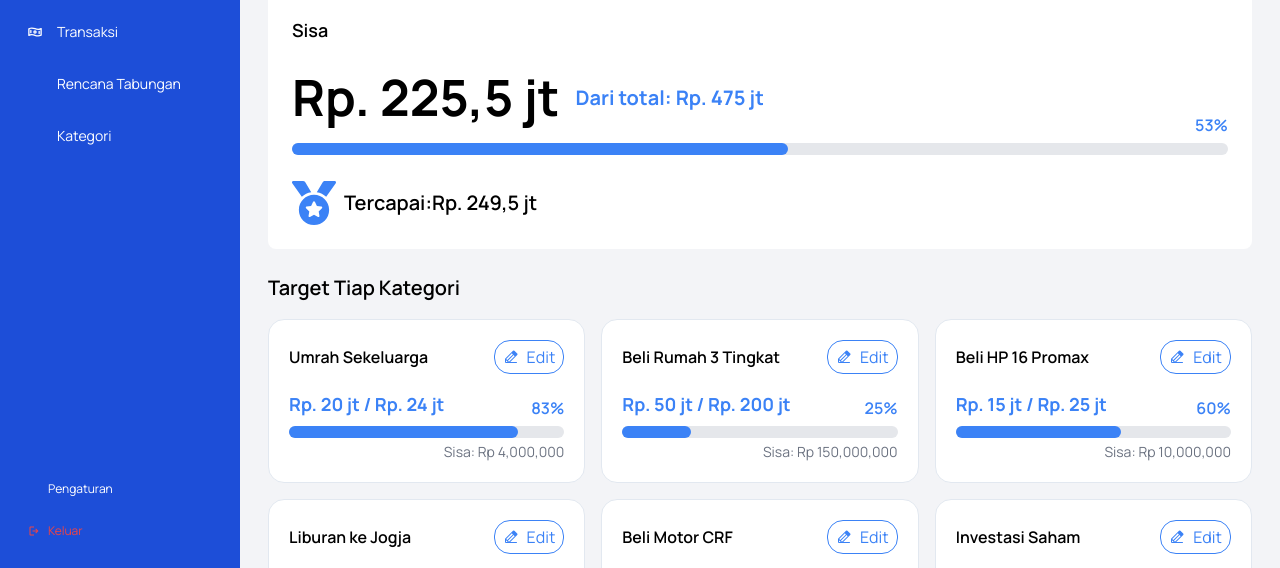
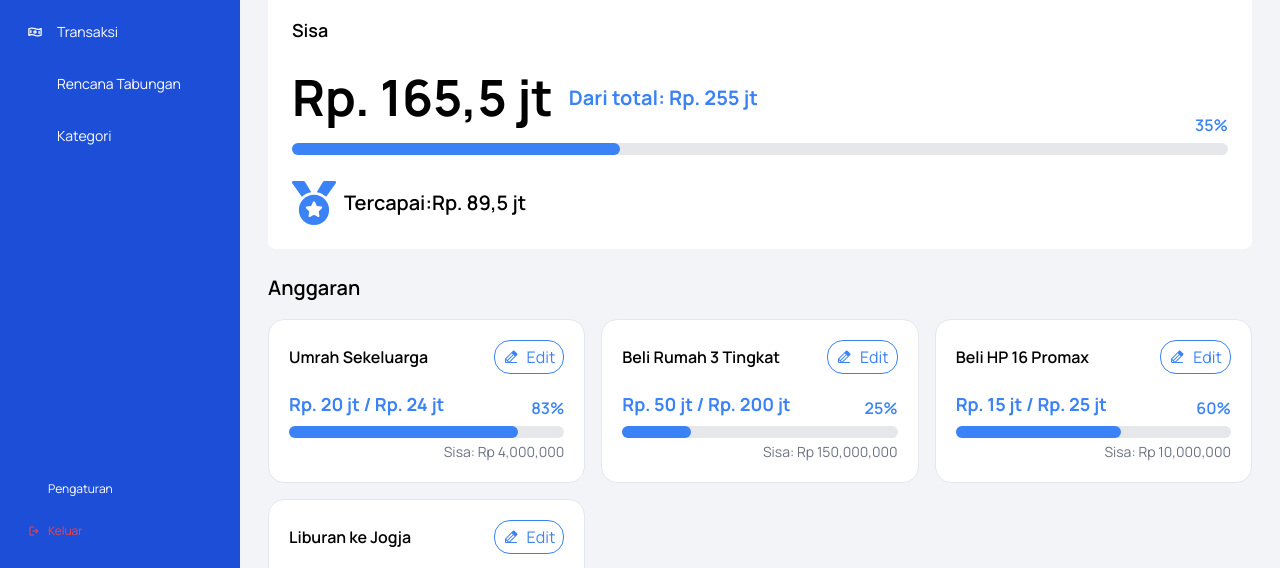
Before and after one commit to LazyPota/DicodingCapstone, a React (Vite) app in the folder frontend/: page /anggaran in a window 1280 px wide. Shown: the part 232-800 px from the top of the page. Built offline with nearby package versions, Linux system fonts and the light colour scheme; some icons are missing.

Commit message:
Modification  Budget Fake Data

```diff
--- a/frontend/src/pages/SmartBudgeting/SmartBudgeting.jsx
+++ b/frontend/src/pages/SmartBudgeting/SmartBudgeting.jsx
@@ -1,7 +1,7 @@
 import React, { useMemo, useState } from "react";
 import SmartBudgetingView from "./SmartBudgetingView";
 
-const savingsGoals = [
+const savingsBudgeting = [
   {
     title: "Umrah Sekeluarga",
     current: 20000000,
@@ -22,46 +22,6 @@ const savingsGoals = [
     current: 4500000,
     target: 6000000,
   },
-  {
-    title: "Beli Motor CRF",
-    current: 30000000,
-    target: 40000000,
-  },
-  {
-    title: "Investasi Saham",
-    current: 10000000,
-    target: 15000000,
-  },
-  {
-    title: "Beli Motor CRF",
-    current: 30000000,
-    target: 40000000,
-  },
-  {
-    title: "Investasi Saham",
-    current: 10000000,
-    target: 15000000,
-  },
-  {
-    title: "Beli Motor CRF",
-    current: 30000000,
-    target: 40000000,
-  },
-  {
-    title: "Investasi Saham",
-    current: 10000000,
-    target: 15000000,
-  },
-  {
-    title: "Beli Motor CRF",
-    current: 30000000,
-    target: 40000000,
-  },
-  {
-    title: "Investasi Saham",
-    current: 10000000,
-    target: 15000000,
-  },
 ];
 
 const SmartBudgeting = () => {
@@ -71,15 +31,18 @@ const SmartBudgeting = () => {
   const itemsPerPage = 6;
   const indexOfLastItem = currentPage * itemsPerPage;
   const indexOfFirstItem = indexOfLastItem - itemsPerPage;
-  const currentItems = savingsGoals.slice(indexOfFirstItem, indexOfLastItem);
-  const totalPages = Math.ceil(savingsGoals.length / itemsPerPage);
+  const currentItems = savingsBudgeting.slice(
+    indexOfFirstItem,
+    indexOfLastItem
+  );
+  const totalPages = Math.ceil(savingsBudgeting.length / itemsPerPage);
 
   const budgetSummary = useMemo(() => {
-    const totalTarget = savingsGoals.reduce(
+    const totalTarget = savingsBudgeting.reduce(
       (sum, goal) => sum + goal.target,
       0
     );
-    const totalCurrent = savingsGoals.reduce(
+    const totalCurrent = savingsBudgeting.reduce(
       (sum, goal) => sum + goal.current,
       0
     );
@@ -93,7 +56,7 @@ const SmartBudgeting = () => {
       sisaAnggaran: sisa,
       persentase: percentage,
     };
-  }, [savingsGoals]);
+  }, [savingsBudgeting]);
 
   const handlePageChange = (page) => {
     setCurrentPage(page);
@@ -139,7 +102,7 @@ const SmartBudgeting = () => {
         currentItems={currentItems}
         totalPages={totalPages}
         formatCurrencyShort={formatCurrencyShort}
-        savingsGoals={savingsGoals}
+        savingsGoals={savingsBudgeting}
         currentPage={currentPage}
         handlePageChange={handlePageChange}
         totalAnggaran={budgetSummary.totalAnggaran}
--- a/frontend/src/pages/SmartBudgeting/SmartBudgetingView.jsx
+++ b/frontend/src/pages/SmartBudgeting/SmartBudgetingView.jsx
@@ -75,23 +75,21 @@ const SmartBudgetingView = ({
           </div>
 
           {/* Target tiap kategori */}
-          <h2 className="mt-6 text-[20px] font-semibold">
-            Target Tiap Kategori
-          </h2>
+          <h2 className="mt-6 text-[20px] font-semibold">Anggaran</h2>
           <div className="grid grid-cols-2 md:grid-cols-3 gap-4 mt-4">
-            {currentItems.map((goal, index) => {
-              const percentage = Math.round((goal.current / goal.target) * 100);
+            {currentItems.map((budget, index) => {
+              const percentage = Math.round((budget.current / budget.target) * 100);
               return (
                 <div
                   key={index}
                   className="bg-white p-5 rounded-[16px] border border-[#E2E8F0] space-y-1"
                 >
                   <div className="flex justify-between items-center">
-                    <h3 className="font-semibold">{goal.title}</h3>
+                    <h3 className="font-semibold">{budget.title}</h3>
                     <button
                       className="text-blue-500 px-2 py-1 flex space-x-2 border border-blue-500 rounded-[16px] items-center"
                       onClick={() => {
-                        console.log(`Edit goal: ${goal.title}`);
+                        console.log(`Edit goal: ${budget.title}`);
                       }}
                     >
                       <span className="text-base">
@@ -102,8 +100,8 @@ const SmartBudgetingView = ({
                   </div>
                   <div className="pt-3">
                     <p className="text-lg font-bold text-blue-500">
-                      {formatCurrencyShort(goal.current)} /{" "}
-                      {formatCurrencyShort(goal.target)}
+                      {formatCurrencyShort(budget.current)} /{" "}
+                      {formatCurrencyShort(budget.target)}
                     </p>
                     <div className="relative w-full bg-gray-200 rounded-full h-3 mt-2">
                       <div
@@ -115,7 +113,7 @@ const SmartBudgetingView = ({
                       </span>
                     </div>
                     <p className="text-sm text-gray-500 mt-1 text-right">
-                      Sisa: Rp {(goal.target - goal.current).toLocaleString()}
+                      Sisa: Rp {(budget.target - budget.current).toLocaleString()}
                     </p>
                   </div>
                 </div>
```
